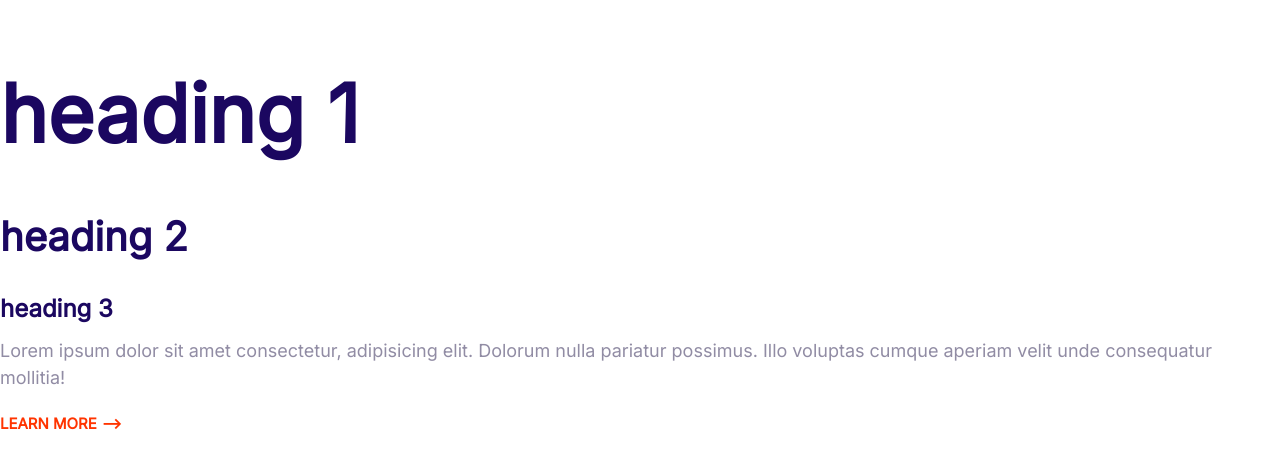
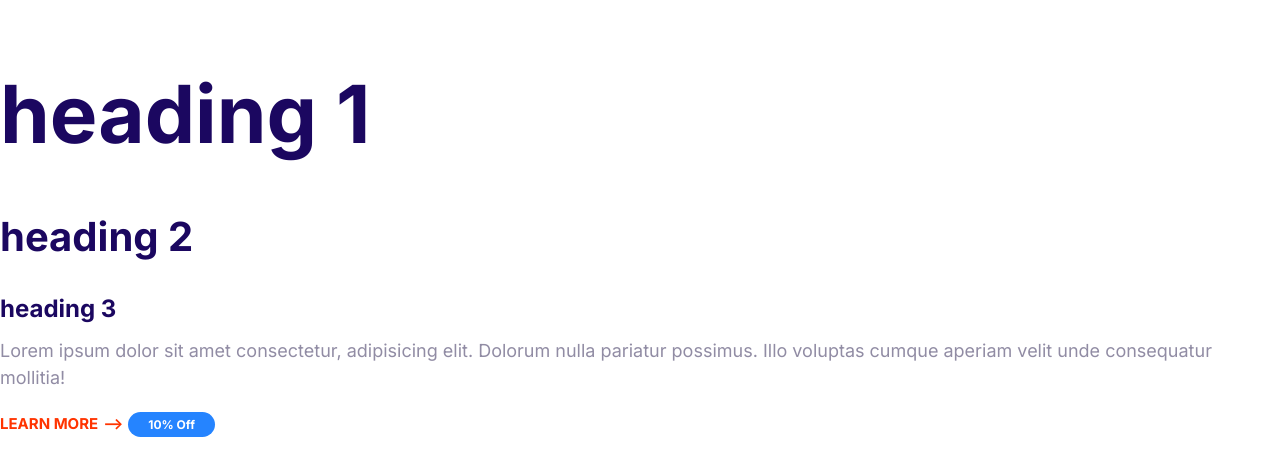
Before and after one commit to ayushijain97/Ayushi, a plain HTML site: page index.html in a window 1280 px wide. Drawn offline with Linux system fonts and the light colour scheme.

Commit message:
build the badges components.

```diff
--- a/css/style.css
+++ b/css/style.css
@@ -88,3 +88,35 @@ a {
     font-size: 1.5rem;
   }
 }
+
+/*
+
+     BADGES
+
+*/
+.badge {
+  border-radius: 20px;
+  font-size: 2rem;
+  font-weight: bold;
+  padding: 0.5rem 2rem;
+  white-space: nowrap;
+}
+.badge--primary {
+  background: var(--color-primary);
+  color: #fff;
+}
+.badge--secondary {
+  background: var(--color-secondary);
+  color: #fff;
+}
+.badge--small {
+  font-size: 1.6rem;
+}
+@media screen and (min-width: 1024px) {
+  .badge {
+    font-size: 1.5rem;
+  }
+  .badge--small {
+    font-size: 1.2rem;
+  }
+}
--- a/index.html
+++ b/index.html
@@ -7,7 +7,7 @@
     <title>Document</title>
     <link rel="preconnect" href="https://fonts.gstatic.com" />
     <link
-      href="https://fonts.googleapis.com/css2?family=Inter&display=swap"
+      href="https://fonts.googleapis.com/css2?family=Inter:wght@400;600;700&display=swap"
       rel="stylesheet"
     />
     <link rel="stylesheet" href="css/normalize.css" />
@@ -23,5 +23,6 @@
       mollitia!
     </p>
     <a href="#" class="link-arrow">Learn More</a>
+    <span class="badge badge--primary badge--small">10% Off</span>
   </body>
 </html>
```
Also changed, not shown: componenets/badges.html (added, +3 -0 lines).
